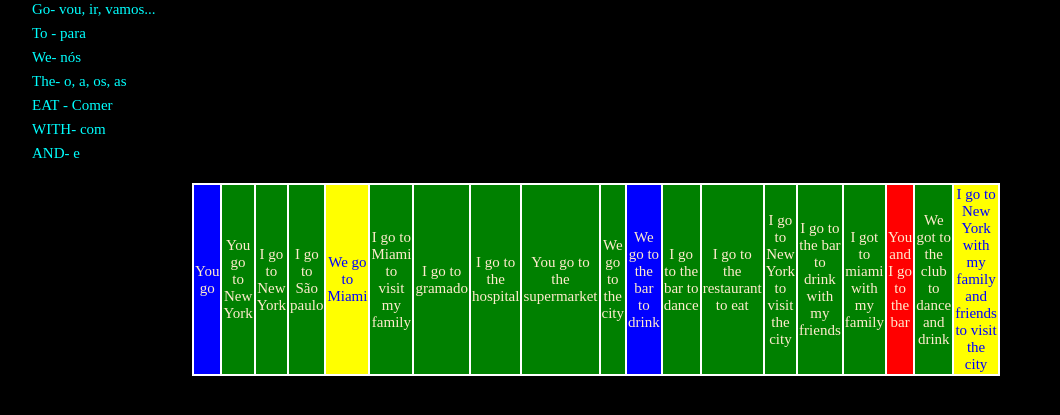
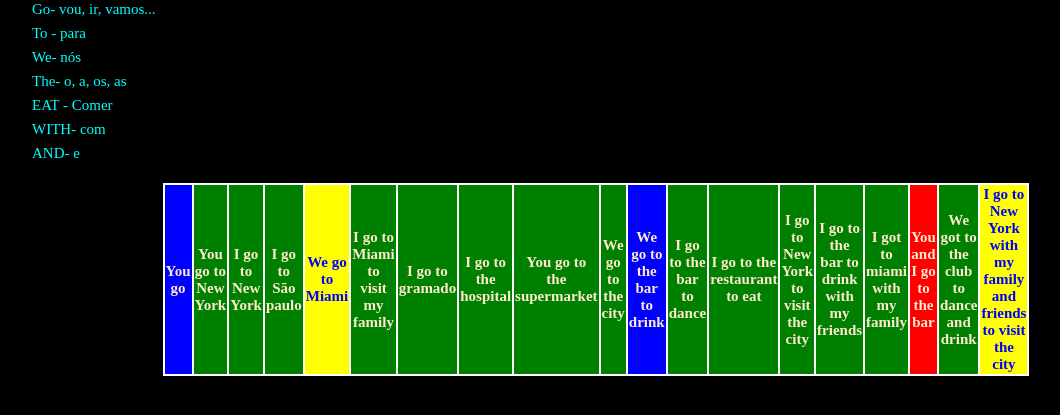
Before and after one commit to edskate/Aprendendo-English-01, a plain HTML site: page index05.html in a window 1280 px wide. Shown: the part 595-1010 px from the top of the page, without its empty margins (44-1104 px from the left). Drawn offline with Linux system fonts and the light colour scheme.

Commit message:
atualização

```diff
--- a/index05.html
+++ b/index05.html
@@ -74,25 +74,25 @@
     <li>AND- e</li>
     <table border="4" bgcolor="green" width="100">
         <tr>
-            <td bgcolor="blue">You go</td>
-            <td>You go to New York</td>
-            <td>I go to New York</td>
-            <td>I go to São paulo</td>
-            <td bgcolor="yellow" style="color: blue;">We go to Miami</td>
-            <td>I go to Miami to visit my family</td>
-            <td>I go to gramado</td>
-            <td>I go to the hospital</td>
-            <td>You go to the supermarket</td>
-            <td>We go to the city</td>
-            <td bgcolor="blue">We go to the  bar to drink</td>
-            <td>I go to the bar to dance</td>
-            <td>I go to the restaurant to eat</td>
-            <td>I go to New York to visit the city</td>
-            <td>I go to the bar to drink with my friends</td>
-            <td>I got to miami with my family</td>
-            <td bgcolor="red">You and I go to the bar</td>
-            <td>We got to the club to dance and drink</td>
-            <td bgcolor="yellow" style="color: blue;">I go to New York with my family and friends to visit the city</td>
+            <th bgcolor="blue">You go</th>
+            <th>You go to New York</th>
+            <th>I go to New York</th>
+            <th>I go to São paulo</th>
+            <th bgcolor="yellow" style="color: blue;">We go to Miami</th>
+            <th>I go to Miami to visit my family</th>
+            <th>I go to gramado</th>
+            <th>I go to the hospital</th>
+            <th>You go to the supermarket</th>
+            <th>We go to the city</th>
+            <th bgcolor="blue">We go to the  bar to drink</th>
+            <th>I go to the bar to dance</th>
+            <th>I go to the restaurant to eat</th>
+            <th>I go to New York to visit the city</th>
+            <th>I go to the bar to drink with my friends</th>
+            <th>I got to miami with my family</th>
+            <th bgcolor="red">You and I go to the bar</th>
+            <th>We got to the club to dance and drink</th>
+            <th bgcolor="yellow" style="color: blue;">I go to New York with my family and friends to visit the city</th>
         </tr>
     </table>
     </table>
```
